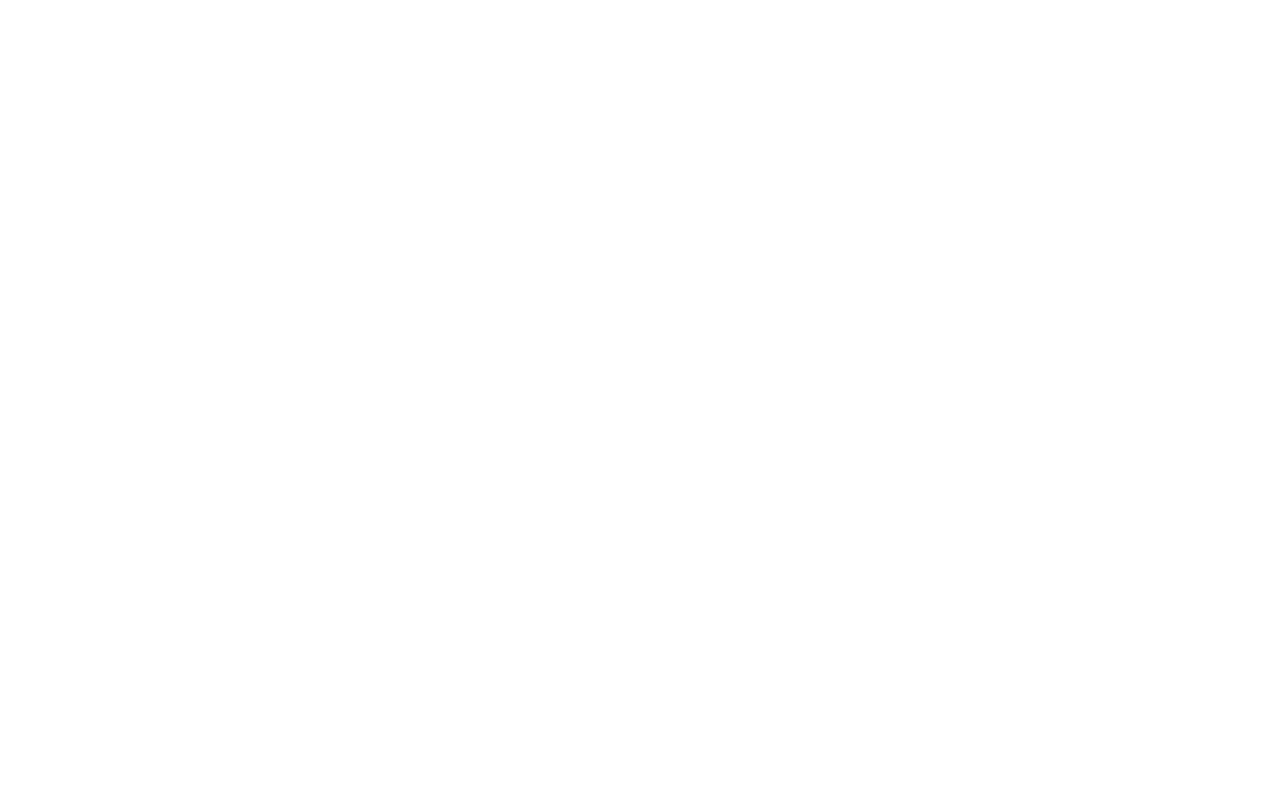
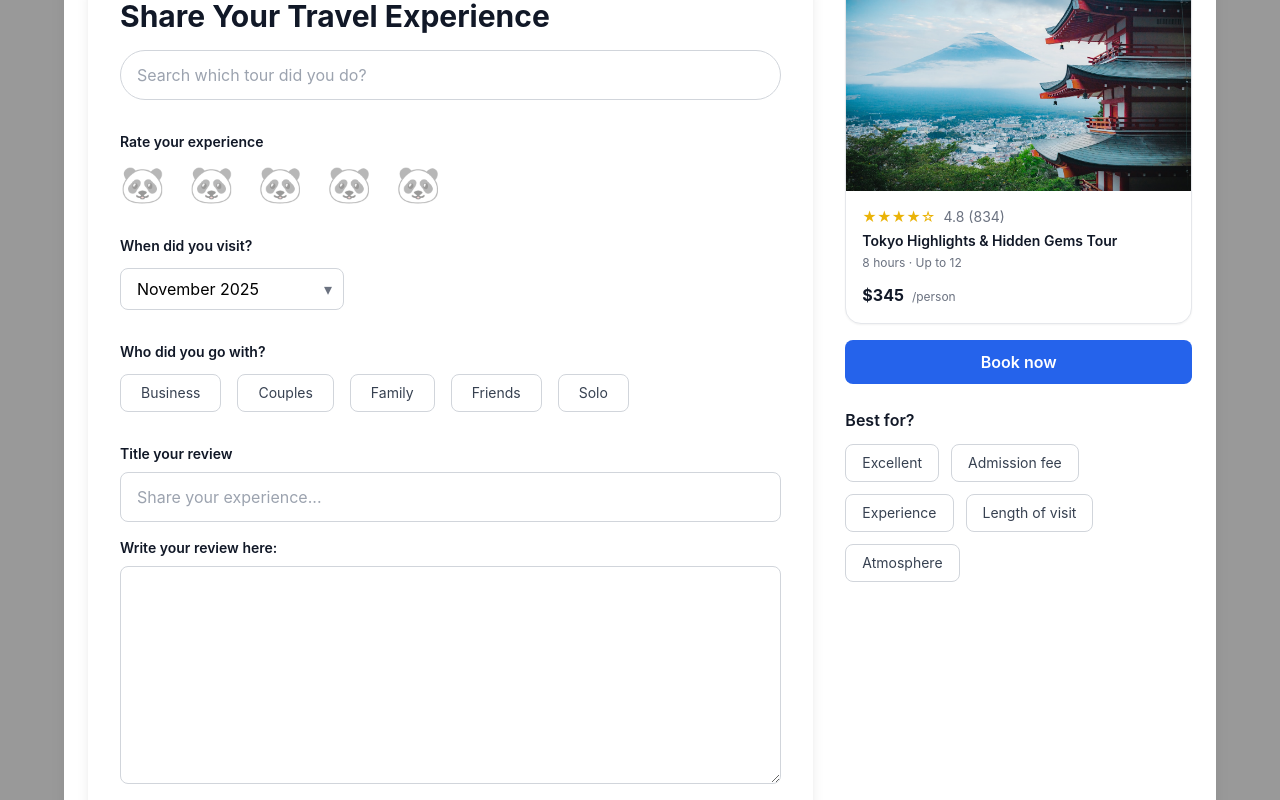
Before and after one commit to syedhamzamehdiii/Trips-Adora, a React (Vite) app in the folder customer-platform/frontend/: page /customer-reviews in a window 1280 px wide. Before the commit this address had no page. Built offline with nearby package versions, Linux system fonts and the light colour scheme.

Commit message:
Review,routes

```diff
--- a/customer-platform/frontend/src/App.jsx
+++ b/customer-platform/frontend/src/App.jsx
@@ -26,6 +26,7 @@ import PaymentDetailsPage from './pages/PaymentDetailsPage'
 import PaymentSuccessPage from './pages/PaymentSuccessPage'
 import BookingDetailsPage from './pages/BookingDetailsPage'
 import ShareReviewPage from './pages/ShareReviewPage'
+import CustomerReviews from './components/CustomerReviews'
 
 function App() {
   return (
@@ -42,6 +43,7 @@ function App() {
         <Route path="/bookings" element={<BookingsPage />} />
         <Route path="/booking-details" element={<BookingDetailsPage />} />
         <Route path="/share-review" element={<ShareReviewPage />} />
+        <Route path="/customer-reviews" element={<CustomerReviews />} />
         <Route path="/check-availability" element={<CheckAvailabilityPage />} />
         <Route path="/choose-vehicle" element={<ChooseVehiclePage />} />
         <Route path="/payment-details" element={<PaymentDetailsPage />} />
@@ -52,6 +54,8 @@ function App() {
         <Route path="/about-us" element={<AboutUsPage />} />
         <Route path="/product-details" element={<ProductDetails />} />
         <Route path="/product-details/:id" element={<ProductDetails />} />
+        <Route path="/stays/:slug" element={<ProductDetails />} />
+        <Route path="/tours/:slug" element={<ProductDetails />} />
         <Route path="/our-plans" element={<OurPlansPage />} />
         <Route path="/top-attractions/tokyo" element={<TokyoPage />} />
         <Route path="/top-attractions/kyoto" element={<KyotoPage />} />
--- /dev/null
+++ b/customer-platform/frontend/src/components/CustomerReviews.jsx
@@ -0,0 +1,86 @@
+import React from 'react'
+import { useNavigate } from 'react-router-dom'
+import ShareReview from './ShareReview'
+import mountfuj from '../../assests/mount-fuj.jpg'
+
+const CustomerReviews = () => {
+  const navigate = useNavigate()
+  const bestFor = ['Excellent','Admission fee','Experience','Length of visit','Atmosphere']
+
+  const handleOpenProduct = () => {
+    navigate('/product-details/1')
+  }
+  const handleBookNow = () => {
+    navigate('/cart')
+  }
+
+  const handleClose = () => {
+    navigate(-1)
+  }
+
+  return (
+    <div className="fixed inset-0 z-50 flex items-center justify-center p-4">
+      <div className="absolute inset-0 bg-black/40" onClick={handleClose} />
+      <div className="relative w-full max-w-6xl mx-auto bg-white rounded-2xl shadow-xl p-6">
+        <button
+          aria-label="Close"
+          onClick={handleClose}
+          className="absolute top-3 right-3 rounded-full w-9 h-9 flex items-center justify-center hover:bg-gray-100"
+        >
+          ✕
+        </button>
+
+        <h1 className="text-2xl sm:text-3xl font-bold text-gray-900 mb-6">Share Your Travel Experience</h1>
+
+        <div className="grid grid-cols-1 lg:grid-cols-3 gap-8 items-start">
+          <div className="lg:col-span-2">
+            <ShareReview />
+          </div>
+
+          <div className="lg:col-span-1">
+            <div
+              onClick={handleOpenProduct}
+              className="cursor-pointer bg-white rounded-2xl shadow-sm border border-gray-200 overflow-hidden hover:shadow-md transition"
+            >
+              <div className="h-56 w-full overflow-hidden">
+                <img src={mountfuj} alt="Product" className="w-full h-full object-cover" />
+              </div>
+              <div className="p-4">
+                <div className="flex items-center gap-2 text-yellow-500 text-sm mb-1">
+                  <span>★★★★☆</span>
+                  <span className="text-gray-500">4.8 (834)</span>
+                </div>
+                <h3 className="text-sm font-semibold text-gray-900 line-clamp-2 mb-1">Tokyo Highlights & Hidden Gems Tour</h3>
+                <div className="text-xs text-gray-500 mb-3">8 hours · Up to 12</div>
+                <div className="flex items-baseline gap-2">
+                  <span className="text-base font-bold text-gray-900">$345</span>
+                  <span className="text-xs text-gray-500">/person</span>
+                </div>
+              </div>
+            </div>
+
+            <button
+              onClick={handleBookNow}
+              className="mt-4 w-full bg-blue-600 hover:bg-blue-700 text-white font-semibold py-2.5 rounded-lg"
+            >
+              Book now
+            </button>
+
+            <div className="mt-6">
+              <h3 className="text-gray-900 font-semibold mb-3">Best for?</h3>
+              <div className="flex flex-wrap gap-3">
+                {bestFor.map((label) => (
+                  <span key={label} className="px-4 py-2 rounded-lg border border-gray-300 text-gray-700 text-sm">
+                    {label}
+                  </span>
+                ))}
+              </div>
+            </div>
+          </div>
+        </div>
+      </div>
+    </div>
+  )
+}
+
+export default CustomerReviews
--- a/customer-platform/frontend/src/components/HeaderLandingPage.jsx
+++ b/customer-platform/frontend/src/components/HeaderLandingPage.jsx
@@ -24,8 +24,8 @@ const HeaderLandingPage = () => {
               <nav className="hidden md:flex items-center space-x-8">
                 <Link to="/dashboard" className="text-white font-semibold text-base hover:text-gray-200 transition">Home</Link>
                 <a href="#" className="text-white font-normal text-base hover:text-gray-200 transition">Blogs</a>
-                <Link to="/about-us" className="text-white font-normal text-base hover:text-gray-200 transition">About</Link>
-                <a href="#" className="text-white font-normal text-base hover:text-gray-200 transition">Contact</a>
+                <Link to="/dashboard#about-us" className="text-white font-normal text-base hover:text-gray-200 transition">About</Link>
+                <Link to="/dashboard#contact-us" className="text-white font-normal text-base hover:text-gray-200 transition">Contact</Link>
               </nav>
 
               <div className="flex items-center space-x-6 relative">
--- a/customer-platform/frontend/src/components/OurPlans.jsx
+++ b/customer-platform/frontend/src/components/OurPlans.jsx
@@ -6,11 +6,40 @@ import mountfuj from "../../assests/mount-fuj.jpg";
 import { Bus } from "lucide-react";
 
 import { Mountain, Eye, MapPin, Search, Play, Star as StarIcon, Calendar, List, Check, X, Camera, Image as ImageIcon } from 'lucide-react';
-import { Link } from 'react-router-dom';
+import { Link, useNavigate } from 'react-router-dom';
 
 
 const OurPlans = () => {
+    const navigate = useNavigate()
     const hero = '/assests/mount fuji.jpg'
+
+    const handleBookNow = (e, item) => {
+        e.preventDefault()
+        e.stopPropagation()
+
+        const savedCart = localStorage.getItem('cart')
+        const cart = savedCart ? JSON.parse(savedCart) : []
+
+        const cartItem = {
+            id: item.url,
+            name: item.title,
+            image: item.img,
+            price: item.price,
+            rating: item.rating,
+            reviews: '428',
+            tags: ['Sightseeing','Local Food','Private Transport','HiddenGems','Photo Spots'],
+            host: 'TripsAdora',
+            duration: '8 hours',
+            groupSize: 'Up to 12',
+            location: 'Mount Fuji, Japan'
+        }
+
+        if (!cart.some(p => p.id === cartItem.id)) {
+            localStorage.setItem('cart', JSON.stringify([...cart, cartItem]))
+        }
+
+        navigate('/cart')
+    }
 
     return(
         <>
@@ -235,12 +264,13 @@ const OurPlans = () => {
               </span>
             </div>
 
-            <div
+            <button
+              onClick={(e) => handleBookNow(e, item)}
               style={{ fontFamily: "Poppins" }}
-              className="mt-3 bg-[#284078] text-white w-full py-2 rounded-md text-sm text-[14px] text-center"
+              className="mt-3 bg-[#284078] text-white w-full py-2 rounded-md text-sm text-[14px] text-center hover:bg-[#1e2d56] transition"
             >
               Book Now
-            </div>
+            </button>
           </div>
         </div>
         </Link>
--- a/customer-platform/frontend/src/components/ProductComparisonDetail.jsx
+++ b/customer-platform/frontend/src/components/ProductComparisonDetail.jsx
@@ -221,7 +221,10 @@ const ProductComparisonDetail = () => {
                   </button>
                 </div>
 
-                <button className="w-full bg-blue-600 text-white py-3 rounded-xl font-semibold hover:bg-blue-700 transition-colors">
+                <button
+                  onClick={() => navigate('/cart')}
+                  className="w-full bg-blue-600 text-white py-3 rounded-xl font-semibold hover:bg-blue-700 transition-colors"
+                >
                   Book this experience
                 </button>
                 {selectedProducts.length === 3 && (
--- a/customer-platform/frontend/src/components/ShareReview.jsx
+++ b/customer-platform/frontend/src/components/ShareReview.jsx
@@ -1,226 +1,133 @@
-import React, { useState } from 'react'
-import { FiX, FiUpload } from 'react-icons/fi'
-import { Star } from 'lucide-react'
+import React, { useMemo, useState } from 'react'
+import { FiX } from 'react-icons/fi'
+
+const months = [
+  'January 2025','February 2025','March 2025','April 2025','May 2025','June 2025',
+  'July 2025','August 2025','September 2025','October 2025','November 2025','December 2025'
+]
+
+const companionOptions = ['Business','Couples','Family','Friends','Solo']
 
 const ShareReview = ({ booking, onClose }) => {
-  const [rating, setRating] = useState(0)
-  const [selectedTags, setSelectedTags] = useState([])
-  const [visitDate, setVisitDate] = useState('')
-  const [experience, setExperience] = useState('')
-  const [travelTip, setTravelTip] = useState('')
-  const [isAnonymous, setIsAnonymous] = useState(false)
+  const [search, setSearch] = useState('')
+  const [rating, setRating] = useState(0) // 1-5 pandas
+  const [visitMonth, setVisitMonth] = useState('November 2025')
+  const [companions, setCompanions] = useState(new Set())
+  const [title, setTitle] = useState('')
+  const [review, setReview] = useState('')
 
-  const tags = [
-    'Cleanliness',
-    'Friendly Staff',
-    'Food Quality',
-    'Location',
-    'Family-Friendly',
-    'Value For Money'
-  ]
+  const selectedCompanions = useMemo(() => Array.from(companions), [companions])
 
-  const toggleTag = (tag) => {
-    setSelectedTags(prev =>
-      prev.includes(tag) ? prev.filter(t => t !== tag) : [...prev, tag]
-    )
-  }
-
-  const toggleAnonymous = () => {
-    setIsAnonymous(prev => !prev)
+  const toggleCompanion = (label) => {
+    setCompanions(prev => {
+      const next = new Set(prev)
+      if (next.has(label)) next.delete(label)
+      else next.add(label)
+      return next
+    })
   }
 
   const handleSubmit = () => {
-    // Handle review submission
-    console.log('Review submitted:', {
-      rating,
-      selectedTags,
-      visitDate,
-      experience,
-      travelTip,
-      isAnonymous,
-      booking
-    })
+    console.log('Review submitted:', { search, rating, visitMonth, selectedCompanions, title, review, booking })
     if (onClose) onClose()
   }
 
-  const charCount = experience.length
-  const maxChars = 500
-  const remainingChars = maxChars - charCount
-
   return (
     <div className="bg-white rounded-2xl shadow-lg p-8">
-      {/* Header */}
-      <div className="flex items-start justify-between mb-8">
-        <div>
-          <h2 className="text-3xl font-bold text-gray-900 mb-2">Share Your Journey</h2>
-          <p className="text-gray-600">Help fellow travelers discover amazing places</p>
-        </div>
-        {onClose && (
-          <button
-            onClick={onClose}
-            className="p-2 hover:bg-gray-100 rounded-lg transition"
-          >
-            <FiX className="w-5 h-5 text-gray-600" />
-          </button>
-        )}
+      <h2 className="text-3xl font-bold text-gray-900 mb-4">Share Your Travel Experience</h2>
+
+      {/* Search input */}
+      <div className="mb-8">
+        <input
+          value={search}
+          onChange={(e) => setSearch(e.target.value)}
+          placeholder="Search which tour did you do?"
+          className="w-full px-4 py-3 rounded-full border border-gray-300 focus:outline-none focus:ring-2"
+          style={{ '--tw-ring-color': '#1d236b' }}
+        />
       </div>
 
-      {/* Rate your Experience */}
-      <div className="mb-6">
-        <label className="block text-sm font-semibold text-gray-900 mb-3">
-          Rate your Experience
-        </label>
-        <div className="flex gap-1">
-          {[1, 2, 3, 4, 5].map((star) => (
-            <button
-              key={star}
-              onClick={() => setRating(star)}
-              className="focus:outline-none"
-            >
-              <Star
-                className={`w-8 h-8 ${
-                  star <= rating
-                    ? 'fill-yellow-400 text-yellow-400'
-                    : 'text-gray-300'
-                }`}
-              />
+      {/* Panda rating */}
+      <div className="mb-8">
+        <label className="block text-sm font-semibold text-gray-900 mb-3">Rate your experience</label>
+        <div className="flex items-center gap-6">
+          {[1,2,3,4,5].map((n) => (
+            <button key={n} onClick={() => setRating(n)} className="focus:outline-none">
+              <span className={`text-4xl ${n <= rating ? 'opacity-100' : 'opacity-40'}`}>🐼</span>
             </button>
           ))}
         </div>
       </div>
 
-      {/* What did you enjoy the most? */}
-      <div className="mb-6">
-        <label className="block text-sm font-semibold text-gray-900 mb-3">
-          What did you enjoy the most?
-        </label>
-        <div className="flex flex-wrap gap-3">
-          {tags.map((tag) => (
-            <button
-              key={tag}
-              onClick={() => toggleTag(tag)}
-              className={`px-4 py-2 rounded-full text-sm font-medium transition ${
-                selectedTags.includes(tag)
-                  ? 'text-white'
-                  : 'text-gray-700 border border-gray-300 hover:border-gray-400'
-              }`}
-              style={
-                selectedTags.includes(tag) ? { backgroundColor: '#1d236b' } : {}
-              }
-            >
-              {tag}
-            </button>
-          ))}
+      {/* Visit month */}
+      <div className="mb-8">
+        <label className="block text-sm font-semibold text-gray-900 mb-3">When did you visit?</label>
+        <div className="relative inline-block">
+          <select
+            value={visitMonth}
+            onChange={(e) => setVisitMonth(e.target.value)}
+            className="appearance-none w-56 px-4 py-2 border border-gray-300 rounded-lg bg-white focus:outline-none focus:ring-2"
+            style={{ '--tw-ring-color': '#1d236b' }}
+          >
+            {months.map(m => (
+              <option key={m} value={m}>{m}</option>
+            ))}
+          </select>
+          <span className="absolute right-3 top-1/2 -translate-y-1/2 text-gray-500">▾</span>
         </div>
       </div>
 
-      {/* When did you visit? */}
-      <div className="mb-6">
-        <label className="block text-sm font-semibold text-gray-900 mb-3">
-          When did you visit?
-        </label>
-        <div className="relative">
-          <input
-            type="text"
-            value={visitDate}
-            onChange={(e) => setVisitDate(e.target.value)}
-            placeholder="Pick a Date"
-            className="w-full pl-12 pr-4 py-3 border border-gray-300 rounded-lg focus:outline-none focus:ring-2"
-            style={{ '--tw-ring-color': '#1d236b' }}
-          />
-          <svg className="w-5 h-5 text-gray-400 absolute left-4 top-1/2 transform -translate-y-1/2" fill="none" stroke="currentColor" viewBox="0 0 24 24">
-            <path strokeLinecap="round" strokeLinejoin="round" strokeWidth={2} d="M8 7V3m8 4V3m-9 8h10M5 21h14a2 2 0 002-2V7a2 2 0 00-2-2H5a2 2 0 00-2 2v12a2 2 0 002 2z" />
-          </svg>
+      {/* Companions */}
+      <div className="mb-8">
+        <label className="block text-sm font-semibold text-gray-900 mb-3">Who did you go with?</label>
+        <div className="flex flex-wrap gap-4">
+          {companionOptions.map((label) => {
+            const active = companions.has(label)
+            return (
+              <button
+                key={label}
+                onClick={() => toggleCompanion(label)}
+                className={`px-5 py-2 rounded-lg text-sm border transition ${active ? 'text-white' : 'text-gray-700 border-gray-300'}`}
+                style={active ? { backgroundColor: '#1d236b', borderColor: '#1d236b' } : {}}
+              >
+                {label}
+              </button>
+            )
+          })}
         </div>
       </div>
 
-      {/* Share your experience */}
-      <div className="mb-6">
-        <label className="block text-sm font-semibold text-gray-900 mb-3">
-          Share your experience
-        </label>
-        <textarea
-          value={experience}
-          onChange={(e) => setExperience(e.target.value)}
-          placeholder="Tell us about your visit... What did made it special?.."
-          className="w-full px-4 py-3 border border-gray-300 rounded-lg focus:outline-none focus:ring-2 resize-none"
+      {/* Title */}
+      <div className="mb-4">
+        <label className="block text-sm font-semibold text-gray-900 mb-2">Title your review</label>
+        <input
+          value={title}
+          onChange={(e) => setTitle(e.target.value)}
+          placeholder="Share your experience..."
+          className="w-full px-4 py-3 border border-gray-300 rounded-lg focus:outline-none focus:ring-2"
           style={{ '--tw-ring-color': '#1d236b' }}
-          rows={4}
-          maxLength={maxChars}
-        />
-        <div className="flex justify-between mt-2">
-          <span className="text-sm text-gray-500">{remainingChars} characters remaining</span>
-          <span className="text-sm text-gray-500">{charCount}/{maxChars}</span>
-        </div>
-      </div>
-
-      {/* Media Upload */}
-      <div className="mb-6">
-        <div className="border-2 border-dashed border-gray-300 rounded-lg p-8 text-center cursor-pointer hover:border-gray-400 transition">
-          <div className="flex flex-col items-center gap-3">
-            <div className="w-12 h-12 bg-gray-100 rounded-full flex items-center justify-center">
-              <FiUpload className="w-6 h-6 text-gray-600" />
-            </div>
-            <span className="text-gray-700 font-medium">Click to Upload your media</span>
-          </div>
-        </div>
-      </div>
-
-      {/* Travel Tip */}
-      <div className="mb-6">
-        <div className="flex items-center gap-2 mb-3">
-          <svg className="w-5 h-5 text-gray-600" fill="none" stroke="currentColor" viewBox="0 0 24 24">
-            <path strokeLinecap="round" strokeLinejoin="round" strokeWidth={2} d="M13 7h8m0 0v8m0-8l-8 8-4-4-6 6" />
-          </svg>
-          <label className="block text-sm font-semibold text-gray-900">
-            Would you like to give a travel tip? <span className="font-normal text-gray-500">(optional)</span>
-          </label>
-        </div>
-        <textarea
-          value={travelTip}
-          onChange={(e) => setTravelTip(e.target.value)}
-          placeholder="Best time to visit or something other should know......"
-          className="w-full px-4 py-3 border border-gray-300 rounded-lg focus:outline-none focus:ring-2 resize-none"
-          style={{ '--tw-ring-color': '#1d236b' }}
-          rows={3}
         />
       </div>
 
-      {/* Anonymous Toggle */}
-      <div className="mb-8">
-        <div className="flex items-center justify-between">
-          <div>
-            <label className="block text-sm font-semibold text-gray-900 mb-1">
-              Post as anonymous
-            </label>
-            <p className="text-sm text-gray-600">Hide your identity on this review</p>
-          </div>
-          <button
-            type="button"
-            onClick={toggleAnonymous}
-            className={`relative inline-flex h-6 w-11 flex-shrink-0 cursor-pointer rounded-full border-2 border-transparent transition-colors duration-200 ease-in-out focus:outline-none focus:ring-2 focus:ring-offset-2`}
-            style={isAnonymous ? { backgroundColor: '#1d236b' } : { backgroundColor: '#d1d5db' }}
-          >
-            <span
-              className={`pointer-events-none inline-block h-5 w-5 transform rounded-full bg-white shadow ring-0 transition duration-200 ease-in-out ${
-                isAnonymous ? 'translate-x-5' : 'translate-x-0'
-              }`}
-            />
-          </button>
-        </div>
+      {/* Review body */}
+      <div className="mb-6">
+        <label className="block text-sm font-semibold text-gray-900 mb-2">Write your review here:</label>
+        <textarea
+          value={review}
+          onChange={(e) => setReview(e.target.value)}
+          rows={8}
+          className="w-full px-4 py-3 border border-gray-300 rounded-lg focus:outline-none focus:ring-2 resize-y"
+          style={{ '--tw-ring-color': '#1d236b' }}
+        />
       </div>
 
-      {/* Submit Button */}
       <div className="flex justify-end">
         <button
           onClick={handleSubmit}
-          className="px-6 py-3 rounded-lg text-white font-semibold transition flex items-center gap-2"
+          className="px-6 py-3 rounded-lg text-white font-semibold"
           style={{ backgroundColor: '#1d236b' }}
         >
-          <svg className="w-5 h-5" fill="none" stroke="currentColor" viewBox="0 0 24 24">
-            <path strokeLinecap="round" strokeLinejoin="round" strokeWidth={2} d="M12 19l9 2-9-18-9 18 9-2zm0 0v-8" />
-          </svg>
-          Share My Experience
+          Submit Review
         </button>
       </div>
     </div>
```
Also changed, not shown: customer-platform/frontend/src/components/Footer.jsx (+5 -8 lines), customer-platform/frontend/src/pages/LandingPage.jsx (+22 -3 lines).
